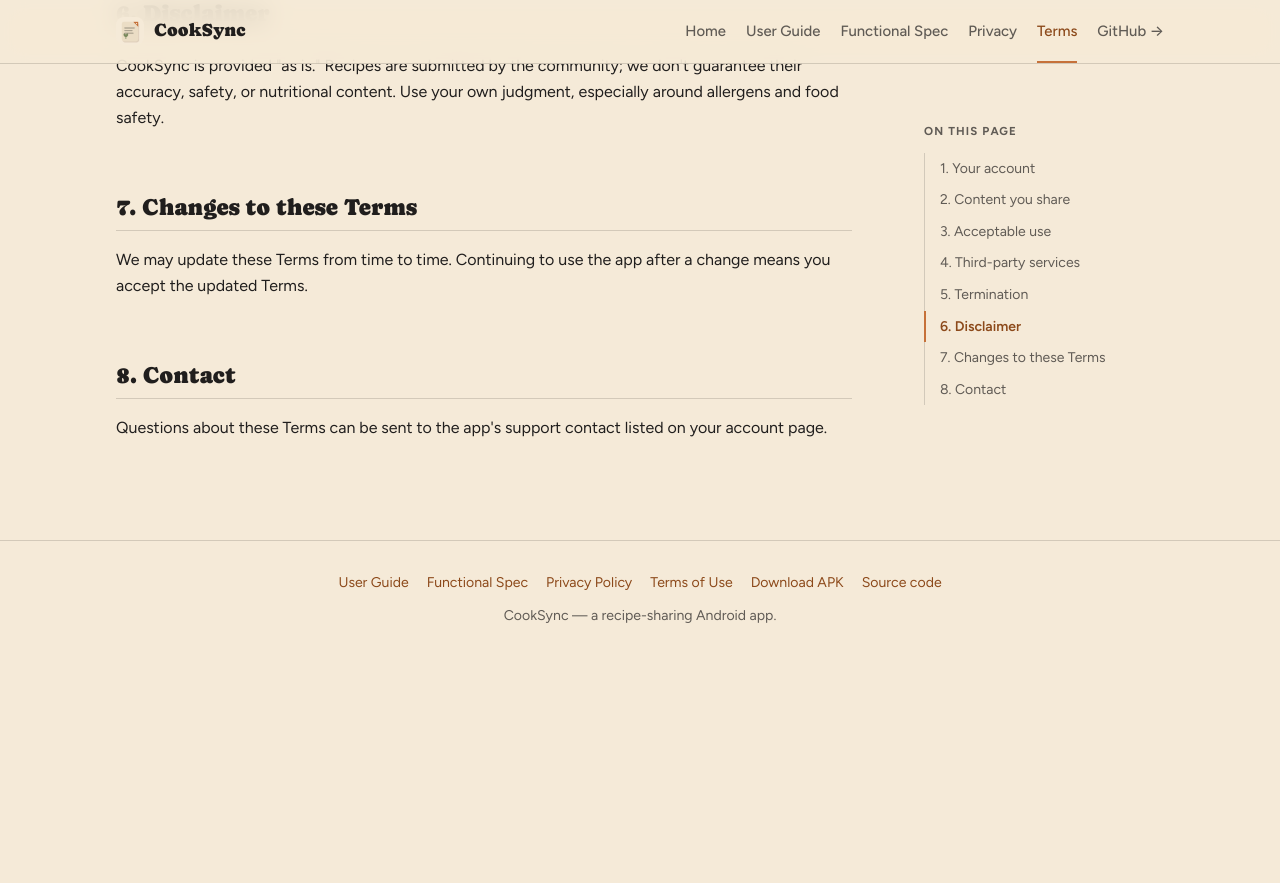
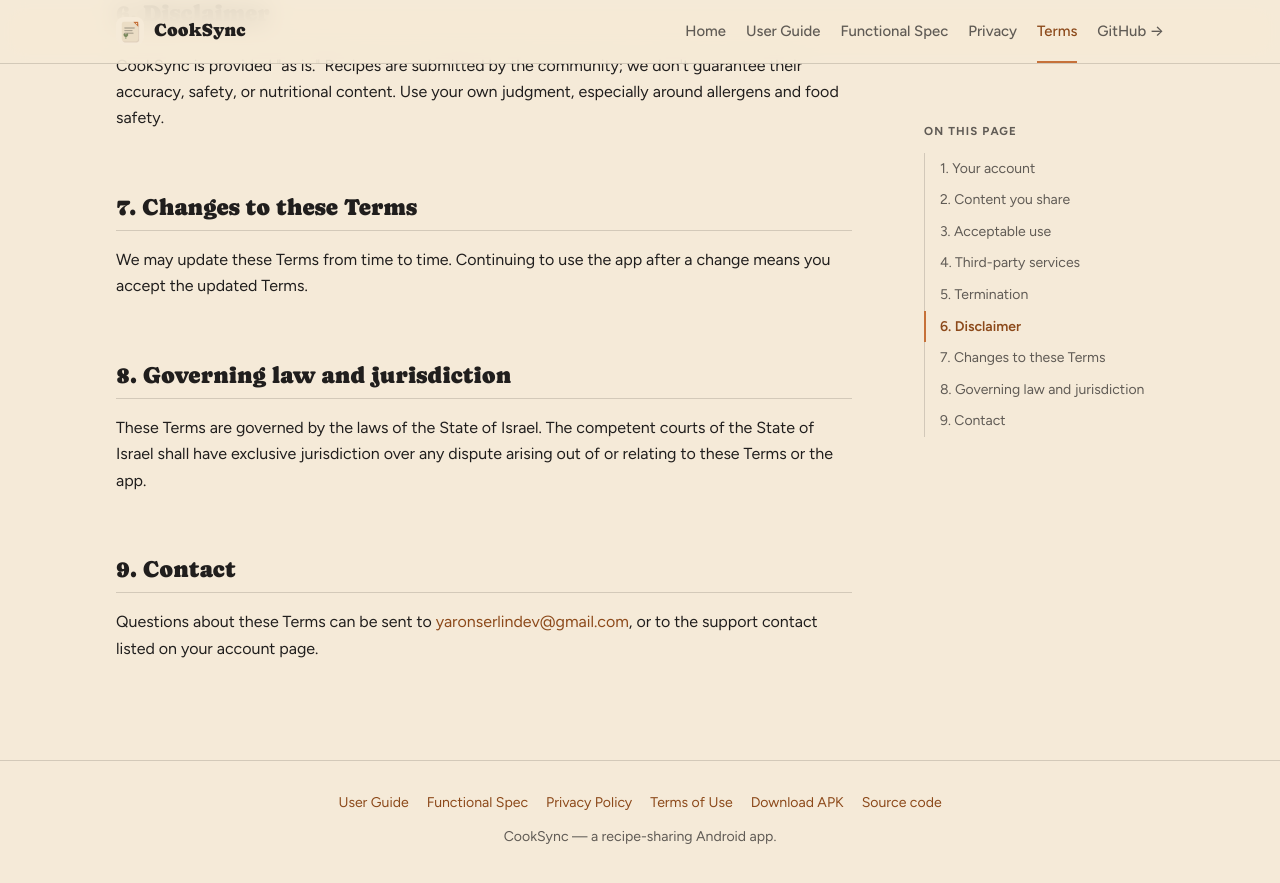
Before and after one commit to yaronserlin/cook-sync, a Jekyll site: the page built from docs/terms.html, in a window 1280 px wide and 900 px high, scrolled down 1315 px. Shown: the top 883 px of the window. Built offline with Jekyll 4.4.1, drawn with Linux system fonts in a browser that asks for light colours; before the commit the page ends 1994 px from its top, so only the background shows below that.

Commit message:
Update terms.html

```diff
--- a/docs/terms.html
+++ b/docs/terms.html
@@ -27,5 +27,8 @@ summary: The terms you accept by using CookSync.
     <h2 id="changes-to-these-terms">7. Changes to these Terms</h2>
     <p>We may update these Terms from time to time. Continuing to use the app after a change means you accept the updated Terms.</p>
 
-    <h2 id="contact">8. Contact</h2>
-    <p>Questions about these Terms can be sent to the app's support contact listed on your account page.</p>
+    <h2 id="governing-law">8. Governing law and jurisdiction</h2>
+    <p>These Terms are governed by the laws of the State of Israel. The competent courts of the State of Israel shall have exclusive jurisdiction over any dispute arising out of or relating to these Terms or the app.</p>
+
+    <h2 id="contact">9. Contact</h2>
+    <p>Questions about these Terms can be sent to <a href="mailto:yaronserlindev@gmail.com">yaronserlindev@gmail.com</a>, or to the support contact listed on your account page.</p>
```
